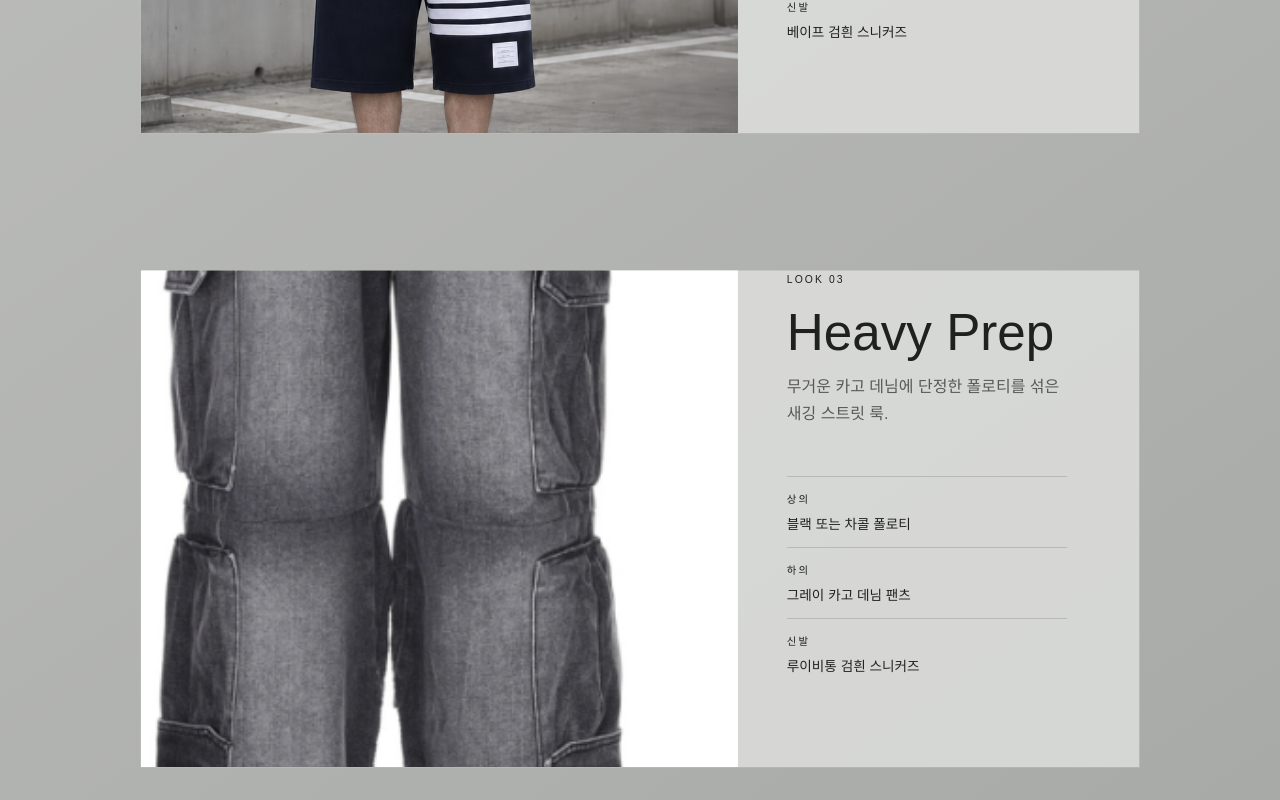
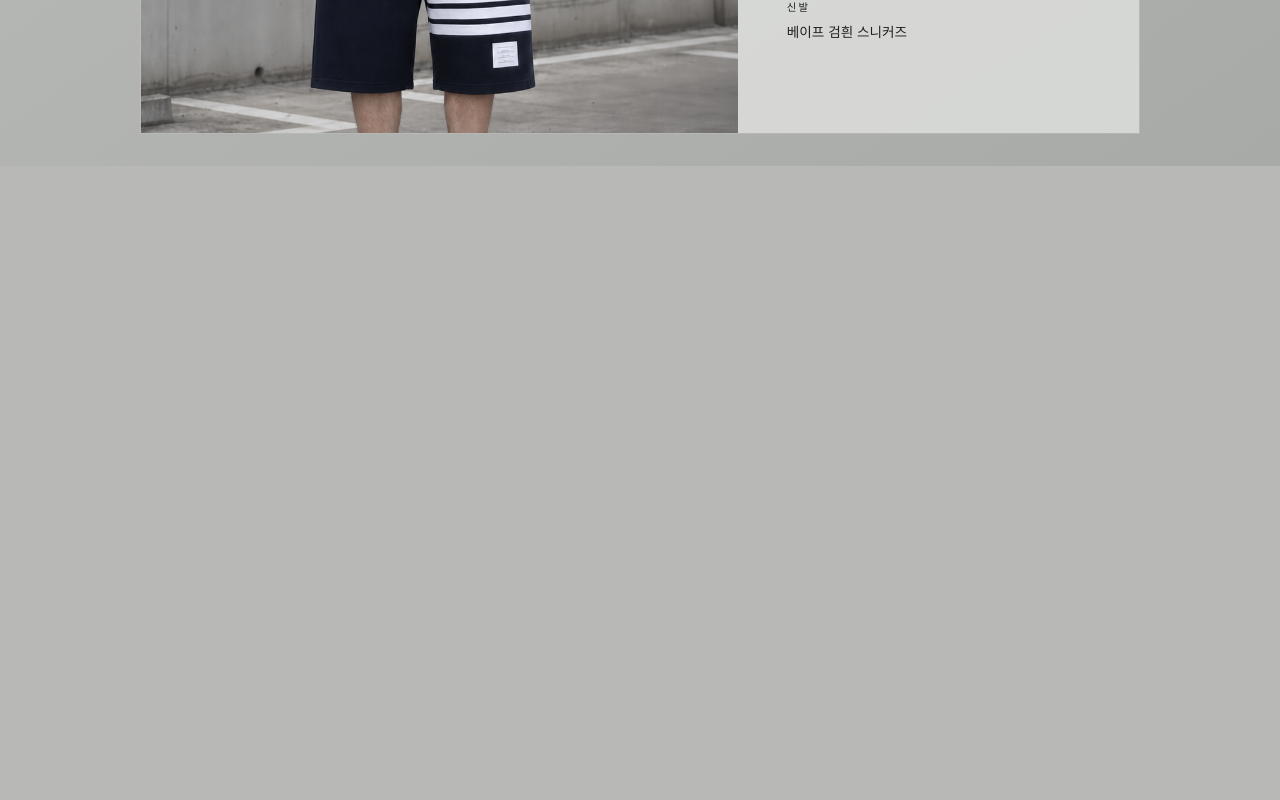
Before and after one commit to ue2018609-ai/mood-odd, a Next.js app: page / in a window 1280 px wide. Shown: the part 2659-3459 px from the top of the page. After the commit the page ends 2825 px from the top, so only its background shows below. Built offline with nearby package versions, Linux system fonts and the light colour scheme.

Commit message:
Remove third outfit look

```diff
--- a/app/page.js
+++ b/app/page.js
@@ -36,19 +36,6 @@ export default function Home() {
         ["상의", "블랙 후드집업"],
         ["하의", "톰브라운 네이비 반바지"],
         ["신발", "베이프 검흰 스니커즈"],
-      ],
-    },
-    {
-      id: "look-03",
-      number: "LOOK 03",
-      title: "Heavy Prep",
-      image: "/looks/mood-odd-look-04-pants.png",
-      alt: "그레이 카고 데님 팬츠에 폴로티와 루이비통 신발을 맞춘 스트릿 코디",
-      mood: "무거운 카고 데님에 단정한 폴로티를 섞은 새깅 스트릿 룩.",
-      items: [
-        ["상의", "블랙 또는 차콜 폴로티"],
-        ["하의", "그레이 카고 데님 팬츠"],
-        ["신발", "루이비통 검흰 스니커즈"],
       ],
     },
   ];
```
Also changed, not shown: public/looks/mood-odd-look-04-pants.png (deleted).
